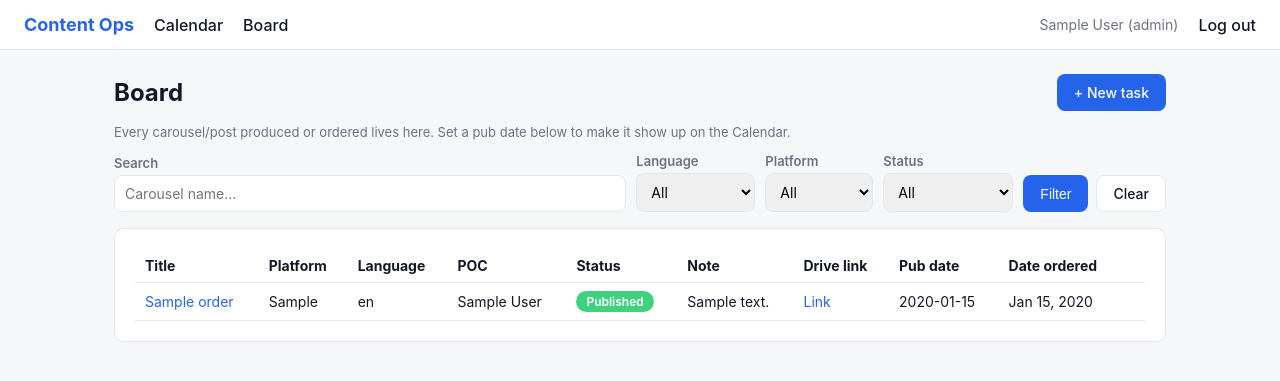
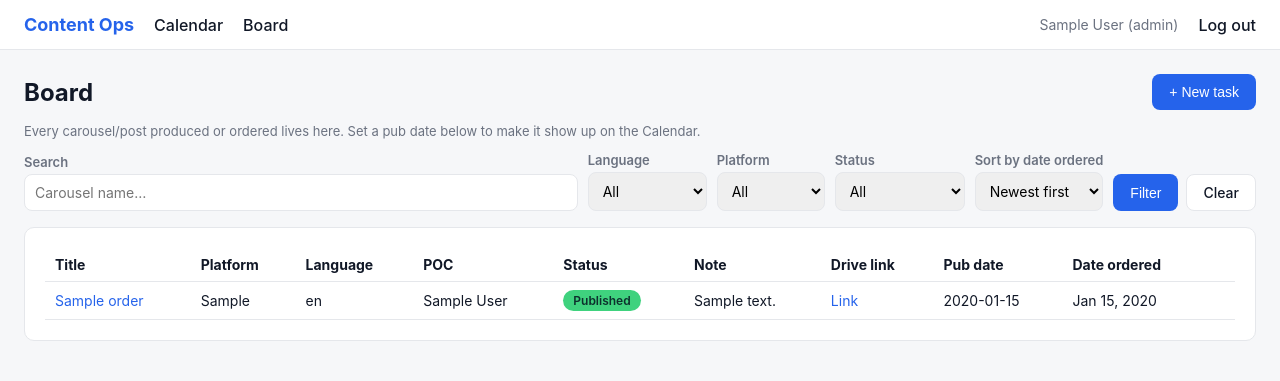
Before and after one commit to khoitran-tdd711/content-ops, a Flask app: page /board in a window 1280 px wide. Shown: the top 381 px of the page. Run offline with Flask 3, Linux system fonts and the light colour scheme; the visitor is signed in with stand-in values (Sample User, id 1); tables that the repository leaves empty hold one stand-in row (values such as "Sample post"); some libraries are stand-ins or nearby versions.

Commit message:
Update board.html

```diff
--- a/templates/board.html
+++ b/templates/board.html
@@ -15,11 +15,20 @@
   .board-menu .menu-pop form:last-child { margin-bottom: 0; }
   .board-menu .menu-pop button { width: 100%; text-align: left; }
   td.actions-cell { position: relative; }
+  .board-wide {
+    margin-left: calc(50% - 50vw);
+    margin-right: calc(50% - 50vw);
+    max-width: 100vw;
+    padding: 0 24px;
+  }
+  #new-task-modal { border: none; border-radius: 12px; padding: 0; width: 560px; max-width: 92vw; }
+  #new-task-modal::backdrop { background: rgba(0,0,0,.4); }
 </style>
 
+<div class="board-wide">
   <div style="display:flex;justify-content:space-between;align-items:center">
     <h2 style="margin:0">Board</h2>
-  <a class="btn" href="{{ url_for('order_import') }}">+ New task</a>
+    <button type="button" class="btn" onclick="document.getElementById('new-task-modal').showModal()">+ New task</button>
   </div>
   <p class="muted">
     Every carousel/post produced or ordered lives here. Set a pub date below to make it show up
@@ -50,6 +59,13 @@
       <select name="status" style="margin:0">
         <option value="">All</option>
         {% for s in board_statuses %}<option value="{{ s }}" {{ 'selected' if filters.status == s }}>{{ STATUS_LABELS[s] }}</option>{% endfor %}
+      </select>
+    </div>
+    <div>
+      <label style="margin:0 0 4px">Sort by date ordered</label>
+      <select name="sort" style="margin:0">
+        <option value="desc" {{ 'selected' if filters.sort != 'asc' }}>Newest first</option>
+        <option value="asc" {{ 'selected' if filters.sort == 'asc' }}>Oldest first</option>
       </select>
     </div>
     <div style="display:flex;gap:8px">
@@ -90,12 +106,23 @@
           {% endif %}
         </td>
         <td>{{ o.language or '—' }}</td>
-      <td>{{ o.producer.name if o.producer else '—' }}</td>
+        <td>
+          {% if current_user.is_boss %}
+          <form method="post" action="{{ url_for('order_set_producer', order_id=o.id) }}" style="margin:0">
+            <select name="producer_id" onchange="this.form.submit()" style="width:120px;padding:3px 6px;font-size:12px;margin:0">
+              <option value="">—</option>
+              {% for p in producers %}<option value="{{ p.id }}" {{ 'selected' if o.producer_id == p.id }}>{{ p.name }}</option>{% endfor %}
+            </select>
+          </form>
+          {% else %}
+            {{ o.producer.name if o.producer else '—' }}
+          {% endif %}
+        </td>
         <td>
           {% if current_user.is_boss %}
           <form method="post" action="{{ url_for('order_set_status', order_id=o.id) }}" style="margin:0">
             <select name="status" onchange="this.form.submit()"
-                  style="width:150px;padding:4px 8px;font-size:13px;font-weight:600;color:#fff;background:{{ o.status_color }};border:none;margin:0">
+                    style="width:150px;padding:4px 8px;font-size:13px;font-weight:600;color:{{ o.status_text_color }};background:{{ o.status_color }};border:none;margin:0">
               {% if o.status not in board_statuses %}
                 <option value="{{ o.status }}" selected>{{ o.status_label }} (current)</option>
               {% endif %}
@@ -105,7 +132,7 @@
             </select>
           </form>
           {% else %}
-          <span class="badge" style="background:{{ o.status_color }}">{{ o.status_label }}</span>
+            <span class="badge" style="background:{{ o.status_color }};color:{{ o.status_text_color }}">{{ o.status_label }}</span>
           {% endif %}
         </td>
         <td>{{ o.feedback_note or '' }}</td>
@@ -158,4 +185,63 @@
     </tbody>
   </table>
   </div>
+</div>
+
+<dialog id="new-task-modal">
+  <div class="card" style="margin:0;border:none;max-height:85vh;overflow-y:auto">
+    <div style="display:flex;justify-content:space-between;align-items:center">
+      <h3 style="margin:0">Create new order</h3>
+      <button type="button" class="btn secondary" style="padding:4px 10px"
+              onclick="document.getElementById('new-task-modal').close()">✕</button>
+    </div>
+    <form method="post" action="{{ url_for('order_import') }}" style="margin-top:10px">
+      <label>Platform</label>
+      <select name="platform">
+        {% for p in platforms %}<option value="{{ p }}" {{ 'selected' if p == 'instagram' }}>{{ p|title }}</option>{% endfor %}
+      </select>
+
+      <label>Language (optional)</label>
+      <select name="language">
+        <option value="">— not specified —</option>
+        {% for l in languages %}<option value="{{ l }}">{{ l }}</option>{% endfor %}
+      </select>
+
+      <label>Content type</label>
+      <select name="content_type">
+        {% for c in content_types %}<option value="{{ c }}" {{ 'selected' if c=='carousel' }}>{{ c.replace('_',' ')|title }}</option>{% endfor %}
+      </select>
+
+      <label>Quantity</label>
+      <input type="number" name="quantity" min="1" value="1" required>
+
+      <label>Pub date (optional — leave blank if not scheduled yet)</label>
+      <input type="date" name="due_date">
+
+      <label>POC (optional)</label>
+      <select name="producer_id">
+        <option value="">— not specified —</option>
+        {% for p in producers %}<option value="{{ p.id }}">{{ p.name }}</option>{% endfor %}
+      </select>
+
+      <label>Title</label>
+      <input type="text" name="title" placeholder="e.g. Product launch teaser">
+
+      <label>Caption (optional)</label>
+      <textarea name="caption" placeholder="Caption text"></textarea>
+
+      <label>Drive link(s) — one per line (optional)</label>
+      <textarea name="drive_links" placeholder="https://drive.google.com/file/d/.../view"></textarea>
+
+      <label>Has this already been published?</label>
+      <select name="already_published">
+        <option value="no">No — not published yet</option>
+        <option value="yes">Yes — already published</option>
+      </select>
+
+      <div style="margin-top:18px">
+        <button class="btn" type="submit">Create new order</button>
+      </div>
+    </form>
+  </div>
+</dialog>
 {% endblock %}
```
Lines whose indentation alone changed are shown as unchanged.
